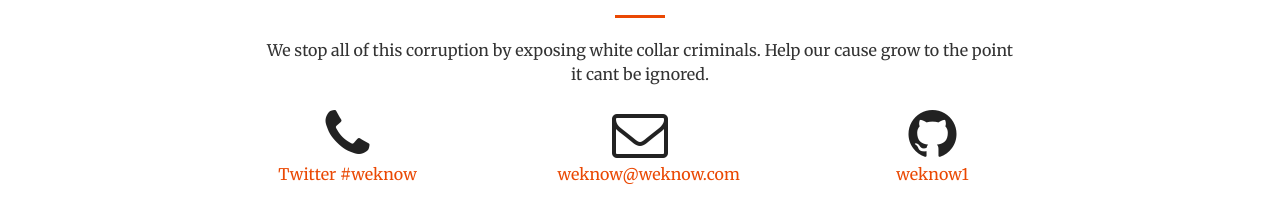
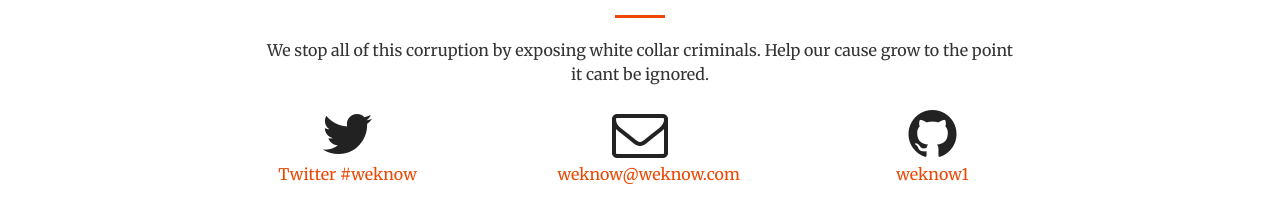
Before and after one commit to WeKnow1/Weknow, a Jekyll site: the page built from index.html, in a window 1280 px wide and 900 px high, scrolled down 1962 px. Shown: the part 594-817 px from the top of the window. Built offline with Jekyll 4.4.1, drawn with Linux system fonts in a browser that asks for light colours.

Commit message:
Update contact.html

```diff
--- a/_includes/contact.html
+++ b/_includes/contact.html
@@ -8,7 +8,7 @@
             </div>
         <div class="col-lg-2 col-lg-offset-2 text-center">
             <a href="https://twitter.com">
-                <i class="fa fa-phone fa-3x wow bounceIn" data-wow-delay=".1s"></i>
+                <i class="fa fa-twitter fa-3x wow bounceIn" data-wow-delay=".1s"></i>
                 <p>Twitter #weknow</p>
             </a>
         </div>
```
